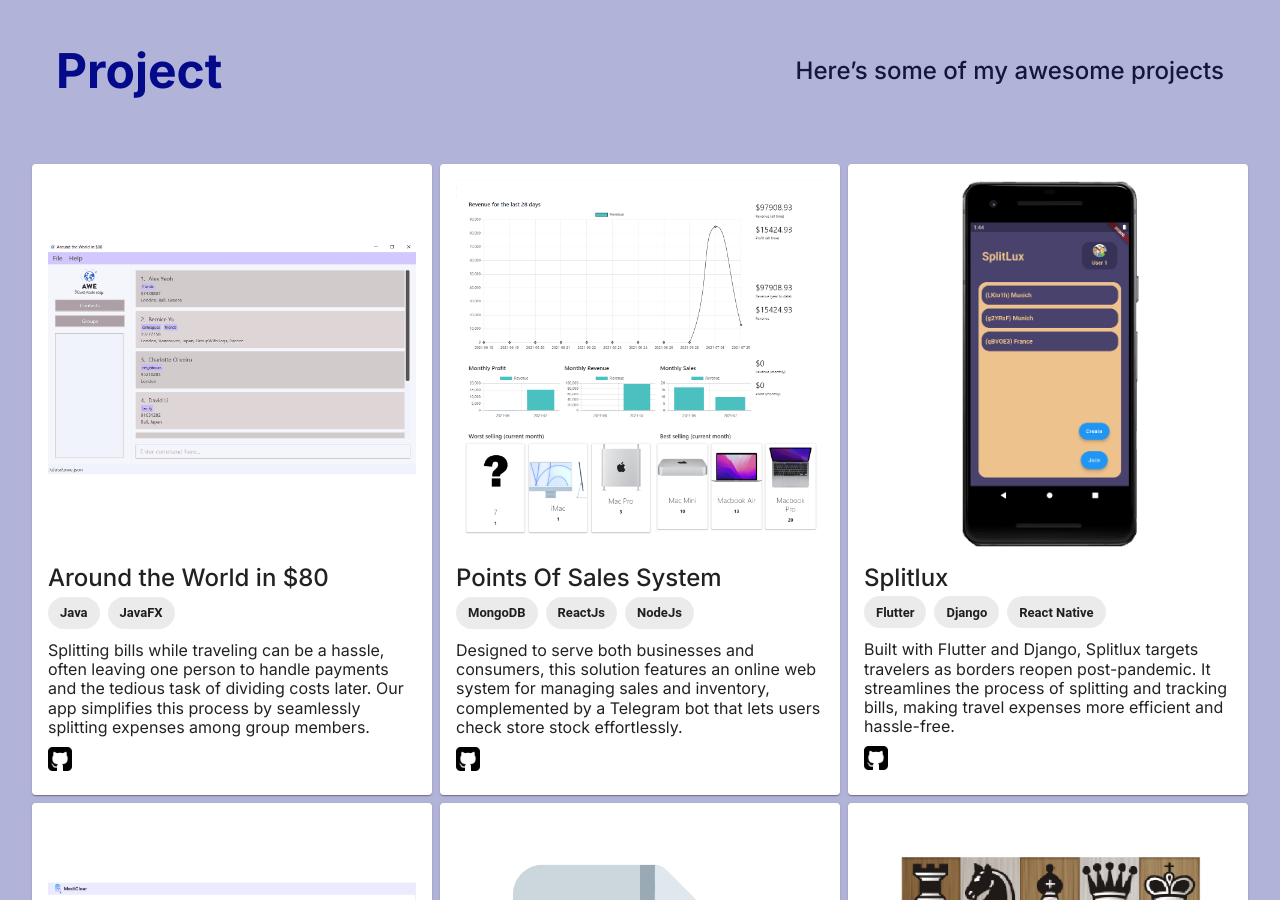
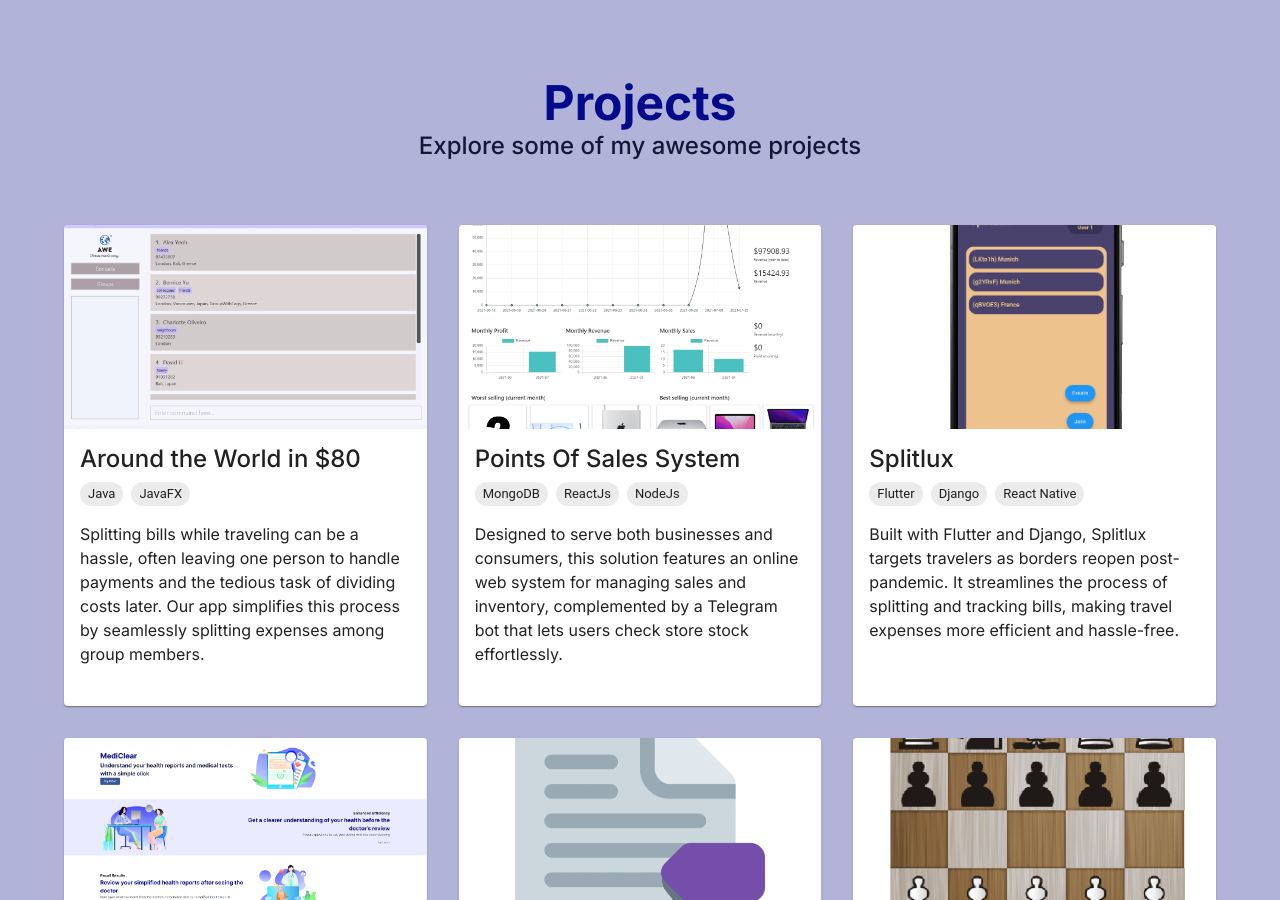
Before and after one commit to marcuspeh/marcuspeh.github.io, a Next.js app: page / in a window 1280 px wide. Shown: the part 4700-5600 px from the top of the page. Built offline with nearby package versions, Linux system fonts and the light colour scheme; no server answers.

Commit message:
Update project page

```diff
--- a/app/globals.css
+++ b/app/globals.css
@@ -53,7 +53,7 @@ body {
 }
 
 .text {
-  line-height: 1.2;
+  line-height: 1.5;
 }
 
 .primary {
--- a/components/project/index.tsx
+++ b/components/project/index.tsx
@@ -1,31 +1,84 @@
+'use client';
+
 import * as React from 'react';
 import {Grid, Box} from '@mui/material';
 import {ProjectData} from '@/data/projectData';
 import {ProjectCard} from './projectCard';
-
+import { motion } from 'framer-motion';
 export function Project() {
   return (
-    <div className="flex flex-col items-center justify-between px-8 py-12 md:py-24">
-      <Grid container className="container">
-        <Grid
-          xs={12}
-          item
-          className="flex flex-col items-center justify-between items-center p-6"
+    <div className="flex flex-col items-center justify-between px-8 py-16 md:py-32">
+      <motion.div
+        initial={{ opacity: 0 }}
+        whileInView={{ opacity: 1 }}
+        viewport={{ once: true }}
+        className="container max-w-6xl"
+      >
+        {/* Header Section */}
+        <motion.div
+          initial={{ opacity: 0, y: 20 }}
+          whileInView={{ opacity: 1, y: 0 }}
+          transition={{ duration: 0.5 }}
+          viewport={{ once: true }}
+          className="text-center mb-16"
         >
-          <Box className="heading1 primary">Project</Box>
-          <Box
-            className="subtitle primary-dark"
-            sx={{display: {xs: 'none', md: 'flex'}}}
+          <Box className="heading1 primary">Projects</Box>
+          <Box className="subtitle primary-dark max-w-2xl mx-auto">
+          Explore some of my awesome projects
+          </Box>
+        </motion.div>
+
+        {/* Projects Grid */}
+        <motion.div
+          initial={{ opacity: 0, y: 20 }}
+          whileInView={{ opacity: 1, y: 0 }}
+          transition={{ duration: 0.5, delay: 0.2 }}
+          viewport={{ once: true }}
+        >
+          <Grid container spacing={4}>
+            {ProjectData.map((project, index) => (
+              <Grid item xs={12} sm={6} md={4} key={project.id}>
+                <motion.div
+                  initial={{ opacity: 0, y: 20 }}
+                  whileInView={{ opacity: 1, y: 0 }}
+                  transition={{ duration: 0.5, delay: 0.1 * index }}
+                  viewport={{ once: true }}
+                  className="h-full"
+                >
+                  <ProjectCard {...project} />
+                </motion.div>
+              </Grid>
+            ))}
+          </Grid>
+        </motion.div>
+
+        {/* View More Button */}
+        <motion.div
+          initial={{ opacity: 0, y: 20 }}
+          whileInView={{ opacity: 1, y: 0 }}
+          transition={{ duration: 0.5, delay: 0.4 }}
+          viewport={{ once: true }}
+          className="flex justify-center mt-12"
+        >
+          <motion.a
+            href="https://github.com/marcuspeh"
+            target="_blank"
+            rel="noopener noreferrer"
+            className="
+              inline-block px-8 py-3
+              background-primary hover:background-primary-dark
+              text-white font-semibold
+              rounded-full shadow-lg
+              transition-all duration-300
+              transform hover:-translate-y-1
+            "
+            whileHover={{ scale: 1.05 }}
+            whileTap={{ scale: 0.95 }}
           >
-            Here’s some of my awesome projects
-          </Box>
-        </Grid>
-        <Grid xs={12} item className="flex flex-row justify-center pt-10">
-          <Grid container alignItems="stretch" spacing={1}>
-            {ProjectData.map(data => ProjectCard(data))}
-          </Grid>
-        </Grid>
-      </Grid>
+            View More on GitHub
+          </motion.a>
+        </motion.div>
+      </motion.div>
     </div>
   );
 }
--- a/components/project/projectCard.tsx
+++ b/components/project/projectCard.tsx
@@ -1,42 +1,87 @@
 import * as React from 'react';
 import {ProjectDataModel} from '@/models/projectDataModel';
-import GitHubImage from '@/public/contact/github.svg';
-import Image from 'next/image';
-import {CardContent, CardMedia, Grid, Box, Chip, Card} from '@mui/material';
+import {CardContent, CardMedia, Box, Chip, Card, CardActions} from '@mui/material';
+import {motion} from 'framer-motion';
+import {GitHub} from '@mui/icons-material';
 
 export function ProjectCard(projectData: ProjectDataModel) {
   return (
-    <Grid item xs={12} sm={6} md={4} key={projectData.id}>
-      <Card className="h-full background rounded-2xl">
+    <motion.div
+      whileHover={{ y: -8 }}
+      transition={{ duration: 0.3 }}
+      className="h-full"
+    >
+      <Card className="
+        h-full rounded-2xl overflow-hidden
+        bg-white
+        shadow-lg hover:shadow-xl
+        transition-all duration-300
+      ">
+        <div className="relative group">
           <CardMedia
             component="img"
             image={projectData.pic}
             title={`${projectData.title} image`}
-          className="p-4 pb-0"
+            className="
+              aspect-video object-cover
+              transform group-hover:scale-105
+              transition-transform duration-300
+            "
           />
-        <CardContent>
+          {projectData.link && (
+            <motion.div
+              initial={{ opacity: 0 }}
+              whileHover={{ opacity: 1 }}
+              className="
+                absolute inset-0
+                bg-black/50 backdrop-blur-sm
+                flex items-center justify-center
+                gap-4
+                transition-opacity duration-300
+              "
+            >
+              <motion.a
+                href={projectData.link}
+                target="_blank"
+                rel="noopener noreferrer"
+                className="
+                  p-3 rounded-full
+                  bg-white/10 hover:bg-white/20
+                  text-white
+                  transition-colors duration-300
+                "
+                whileHover={{ scale: 1.1 }}
+                whileTap={{ scale: 0.9 }}
+              >
+                <GitHub className="text-2xl" />
+              </motion.a>
+            </motion.div>
+          )}
+        </div>
+
+        <CardContent className="p-6">
+          <motion.div
+            initial={{ opacity: 0, y: 20 }}
+            animate={{ opacity: 1, y: 0 }}
+            transition={{ duration: 0.3 }}
+          >
             <Box className="subtitle">{projectData.title}</Box>
-          <Box className="flex flex-row flex-wrap">
+
+            <div className="flex flex-wrap gap-2 mb-4 mt-2">
               {projectData.tech.map(tech => (
                 <Chip
+                  key={tech.id}
                   label={tech.text}
-                key={tech.id}
-                className="mr-2 my-1 font-semibold background-dark primary-light"
+                  className="bg-primary/10 text-primary"
+                  size="small"
                 />
               ))}
-          </Box>
-          <Box className="text my-2">{projectData.description}</Box>
-          {projectData.link && (
-            <a href={projectData.link} target="_blank">
-              <Image
-                src={GitHubImage}
-                alt={'Project link'}
-                className="max-w-32 inline"
-              />
-            </a>
-          )}
+            </div>
+
+            <Box className="text mb-4">{projectData.description}</Box>
+          </motion.div>
         </CardContent>
       </Card>
-    </Grid>
+    </motion.div>
   );
 }
```
Lines whose indentation alone changed are shown as unchanged.
